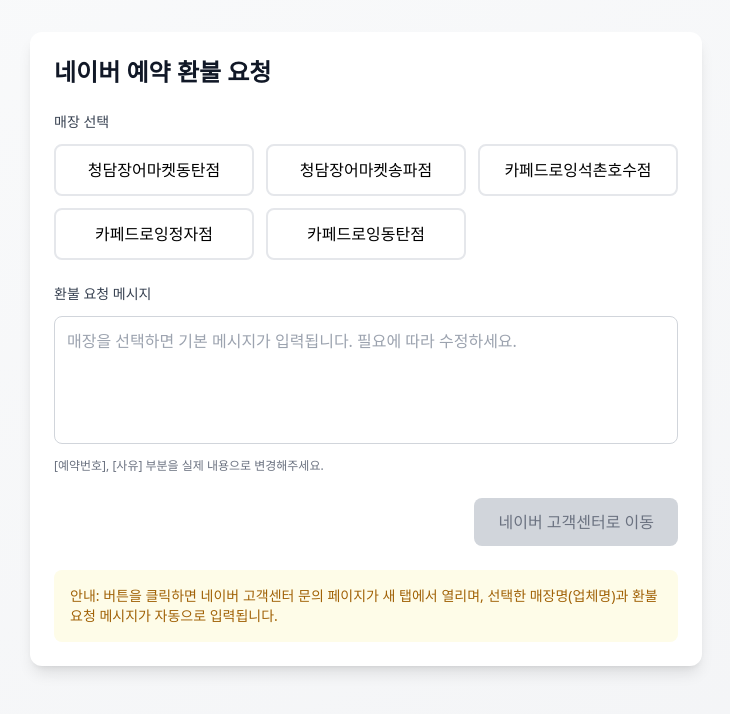
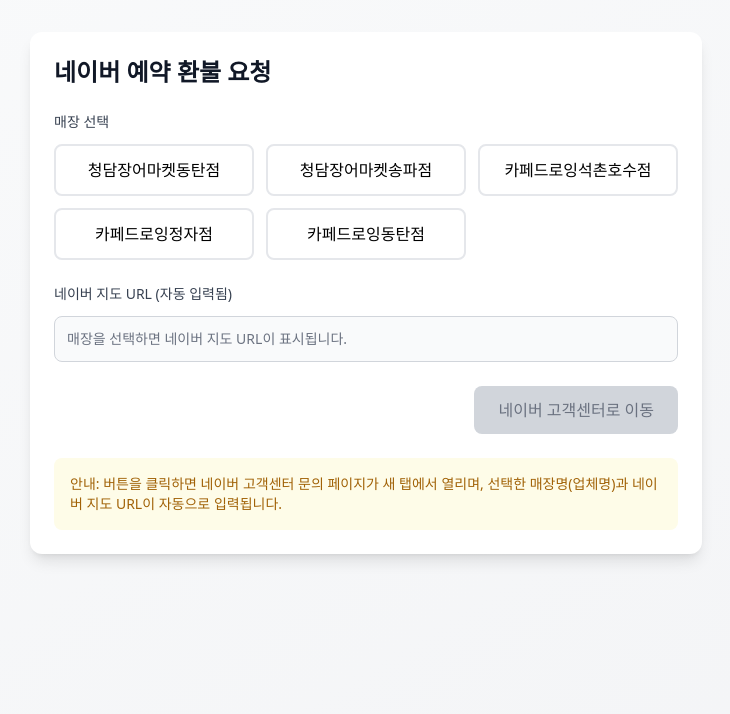
Before and after one commit to senti270/portal, a Next.js app: page /naver-refund in a window 1280 px wide. Shown: the top 714 px of the page, without its empty margins (274-1004 px from the left). Built offline with nearby package versions, Linux system fonts and the light colour scheme.

Commit message:
Fix: Send Naver map URL to moText2CB instead of refund message

```diff
--- a/components/NaverRefundRequest.tsx
+++ b/components/NaverRefundRequest.tsx
@@ -52,15 +52,16 @@ export default function NaverRefundRequest() {
   }
 
   const handleSubmit = () => {
-    if (!selectedStore || !customMessage) {
-      alert('매장을 선택하고 메시지를 입력해주세요.')
+    if (!selectedStore) {
+      alert('매장을 선택해주세요.')
       return
     }
 
     // 네이버 고객센터 URL 생성
-    const encodedMessage = encodeURIComponent(customMessage)
+    const mapUrl = selectedStore.naverMapUrl || ''
+    const encodedMapUrl = encodeURIComponent(mapUrl)
     const encodedCompany = encodeURIComponent(selectedStore.name)
-    const naverUrl = `https://help.naver.com/inquiry/input.help?categoryNo=15008&serviceNo=30026&lang=ko&message=${encodedMessage}&company=${encodedCompany}`
+    const naverUrl = `https://help.naver.com/inquiry/input.help?categoryNo=15008&serviceNo=30026&lang=ko&message=${encodedMapUrl}&company=${encodedCompany}`
 
     // 새 탭에서 열기
     const newWindow = window.open(naverUrl, '_blank')
@@ -82,7 +83,7 @@ export default function NaverRefundRequest() {
               companyInput.value = decodeURIComponent(company)
             }
 
-            // 메시지 입력
+            // 네이버 지도 URL 입력
             const messageTextarea = newWindow.document.getElementById('moText2CB')
             if (messageTextarea && message) {
               messageTextarea.value = decodeURIComponent(message)
@@ -148,20 +149,32 @@ export default function NaverRefundRequest() {
         </div>
       )}
 
-      {/* 메시지 편집 */}
+      {/* 네이버 지도 URL 표시 */}
       <div className="mb-6">
         <label className="block text-sm font-medium text-gray-700 dark:text-gray-300 mb-3">
-          환불 요청 메시지
+          네이버 지도 URL (자동 입력됨)
         </label>
-        <textarea
-          value={customMessage}
-          onChange={handleCustomMessageChange}
-          placeholder="매장을 선택하면 기본 메시지가 입력됩니다. 필요에 따라 수정하세요."
-          className="w-full h-32 p-3 border border-gray-300 dark:border-gray-600 rounded-lg focus:outline-none focus:ring-2 focus:ring-blue-500 dark:bg-gray-700 dark:text-white resize-none"
-        />
-        <p className="text-xs text-gray-500 dark:text-gray-400 mt-2">
-          [예약번호], [사유] 부분을 실제 내용으로 변경해주세요.
-        </p>
+        <div className="w-full p-3 border border-gray-300 dark:border-gray-600 rounded-lg bg-gray-50 dark:bg-gray-700">
+          {selectedStore?.naverMapUrl ? (
+            <div className="space-y-2">
+              <p className="text-sm text-gray-600 dark:text-gray-400 break-all">
+                {selectedStore.naverMapUrl}
+              </p>
+              <a
+                href={selectedStore.naverMapUrl}
+                target="_blank"
+                rel="noopener noreferrer"
+                className="text-xs text-blue-600 hover:text-blue-800 dark:text-blue-400"
+              >
+                네이버 지도에서 확인하기 →
+              </a>
+            </div>
+          ) : (
+            <p className="text-sm text-gray-500 dark:text-gray-400">
+              매장을 선택하면 네이버 지도 URL이 표시됩니다.
+            </p>
+          )}
+        </div>
       </div>
 
       {/* 제출 버튼 */}
@@ -183,7 +196,7 @@ export default function NaverRefundRequest() {
       <div className="mt-6 p-4 bg-yellow-50 dark:bg-yellow-900/30 rounded-lg">
         <p className="text-sm text-yellow-700 dark:text-yellow-300">
           <span className="font-medium">안내:</span> 버튼을 클릭하면 네이버 고객센터 문의 페이지가 새 탭에서 열리며,
-          선택한 매장명(업체명)과 환불 요청 메시지가 자동으로 입력됩니다.
+          선택한 매장명(업체명)과 네이버 지도 URL이 자동으로 입력됩니다.
         </p>
       </div>
     </div>
```
